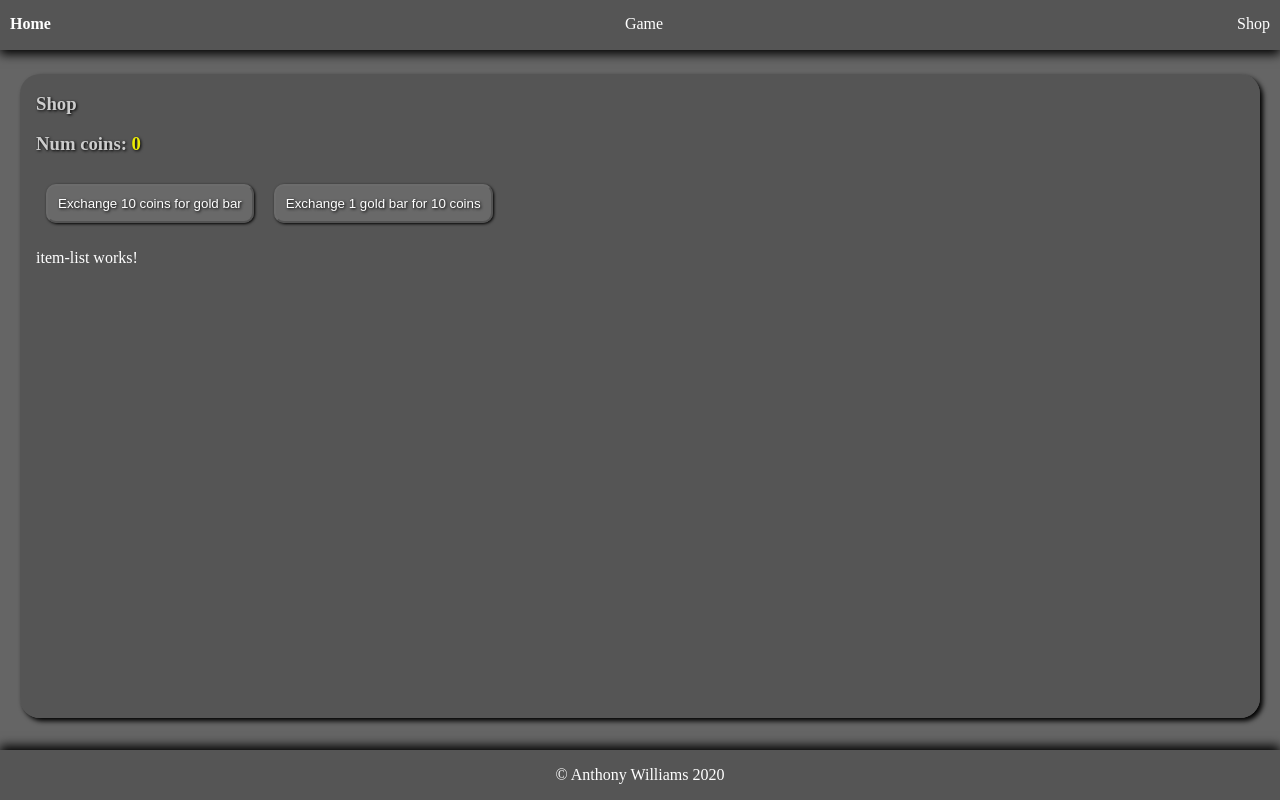
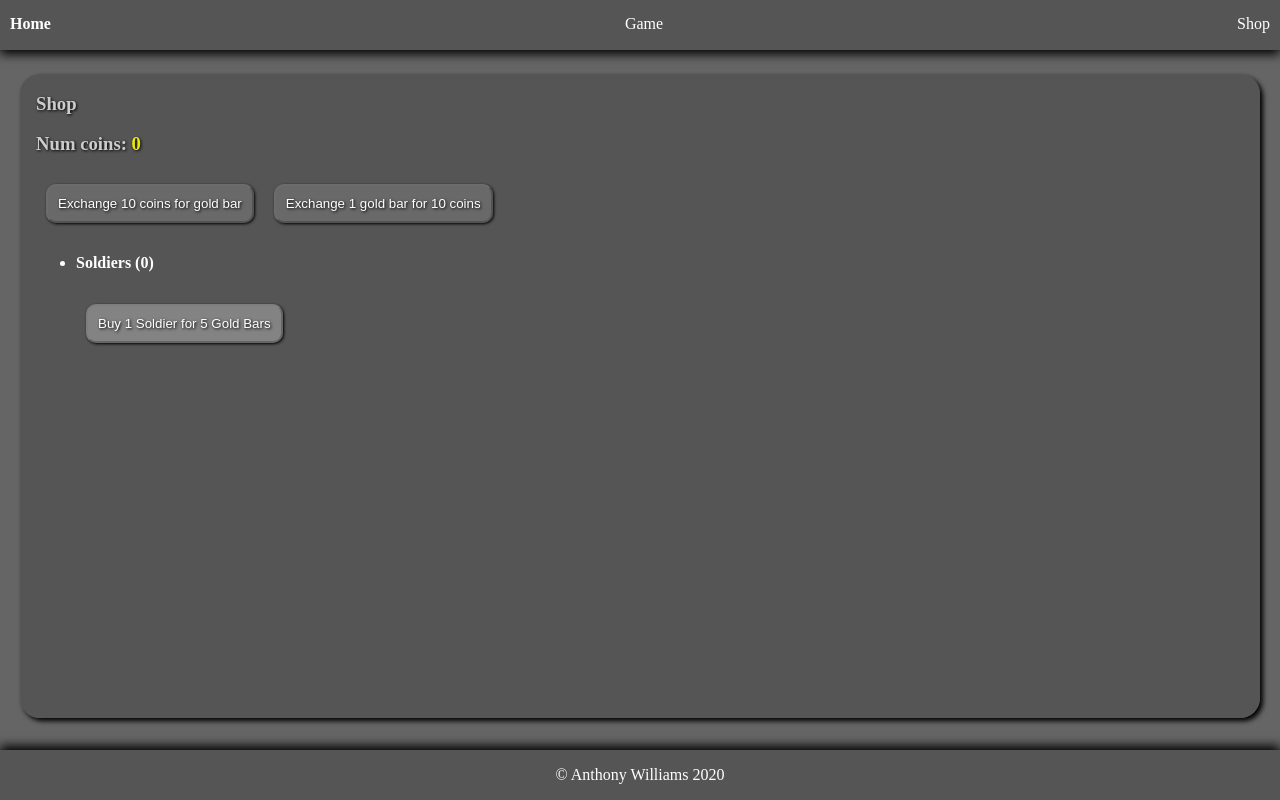
Before and after one commit to Wolven531/angular-game, an Angular app: page /shop in a window 1280 px wide. Built offline with nearby package versions, Linux system fonts and the light colour scheme; no server answers.

Commit message:
Add first item to item list (soldiers)

```diff
--- a/src/shop/item-list/item-list.component.html
+++ b/src/shop/item-list/item-list.component.html
@@ -1 +1,13 @@
-<p>item-list works!</p>
+<article class="item-list-container">
+	<ul>
+		<li>
+			<div class="item-list-item">
+				<h4>Soldiers ({{numSoldiers}})</h4>
+				<button
+					class="btn-purchase-soldier"
+					[disabled]="goldBars < 5"
+					(click)="onPurchaseSoldier()">Buy 1 Soldier for 5 Gold Bars</button>
+			</div>
+		</li>
+	</ul>
+</article>
--- a/src/shop/item-list/item-list.component.ts
+++ b/src/shop/item-list/item-list.component.ts
@@ -6,10 +6,16 @@ import { Component, OnInit } from '@angular/core'
 	styleUrls: ['./item-list.component.scss']
 })
 export class ItemListComponent implements OnInit {
+	goldBars = 0
+	numSoldiers = 0
+
 	constructor() {
 
 	}
 
 	ngOnInit() {
 	}
+
+	onPurchaseSoldier() {
+	}
 }
```
